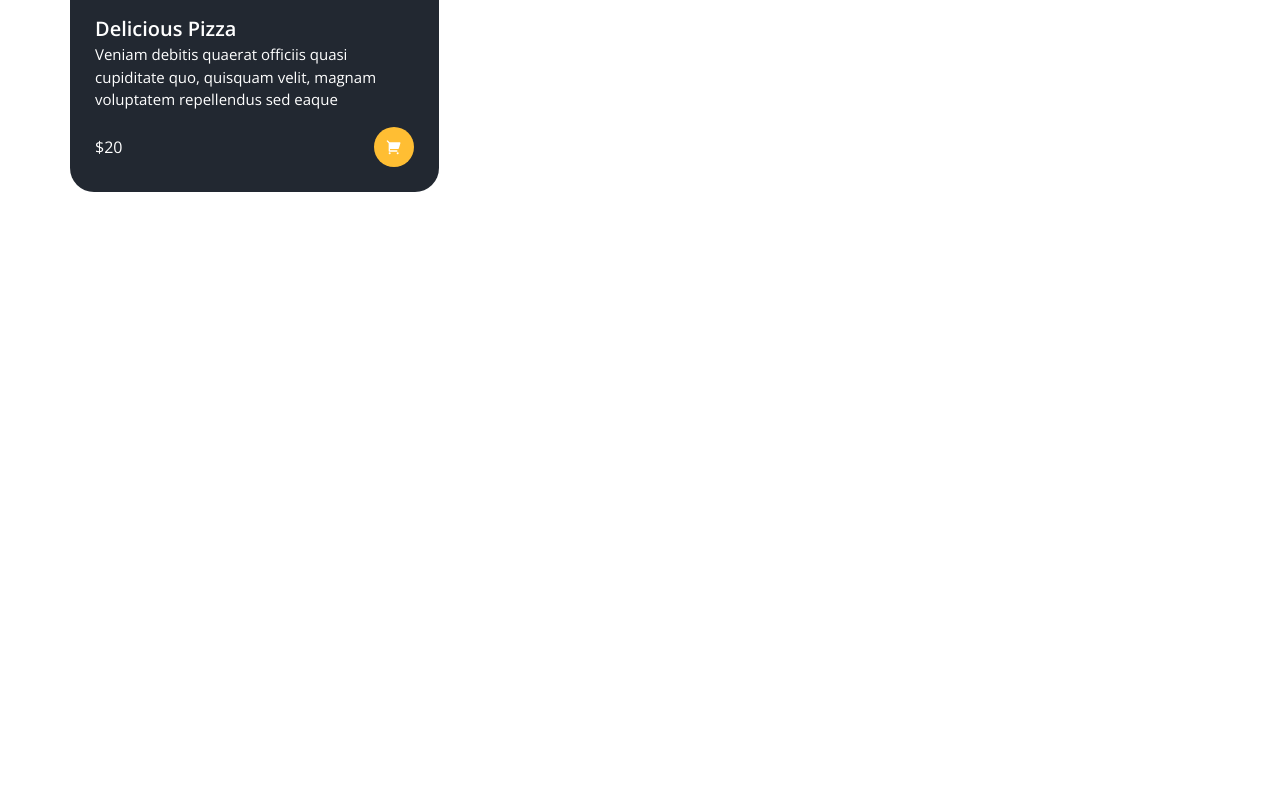
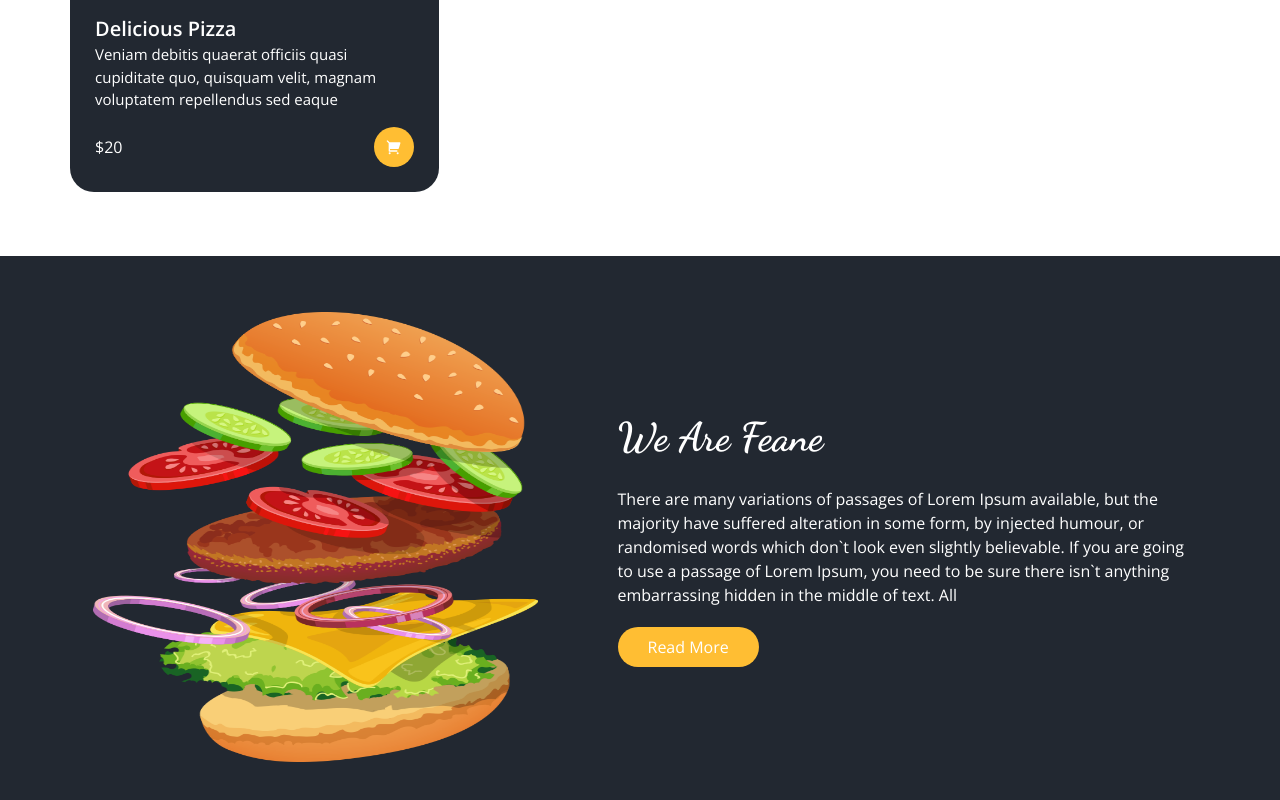
Before and after one commit to eminbasbayan/food-ordering-udemy, a Next.js app: page / in a window 1280 px wide. Shown: the part 2423-3223 px from the top of the page. Before the commit the page ends 2679 px from the top, so only its background shows below. Built offline with nearby package versions, Linux system fonts and the light colour scheme.

Commit message:
about component

```diff
--- /dev/null
+++ b/components/About.jsx
@@ -0,0 +1,30 @@
+import Image from "next/image";
+import Title from "./ui/Title";
+
+const About = () => {
+  return (
+    <div className="bg-secondary py-14">
+      <div className="container mx-auto flex items-center text-white gap-20 justify-center flex-wrap-reverse">
+        <div className="flex justify-center">
+          <div className="relative sm:w-[445px] sm-h-[600px]  flex justify-center w-[300px] h-[450px]">
+            <Image src="/images/about-img.png" alt="" layout="fill" />
+          </div>
+        </div>
+        <div className="md:w-1/2 ">
+          <Title addClass="text-[40px]">We Are Feane</Title>
+          <p className="my-5 flex flex-col items-center">
+            There are many variations of passages of Lorem Ipsum available, but
+            the majority have suffered alteration in some form, by injected
+            humour, or randomised words which don`t look even slightly
+            believable. If you are going to use a passage of Lorem Ipsum, you
+            need to be sure there isn`t anything embarrassing hidden in the
+            middle of text. All
+          </p>
+          <button className="btn-primary">Read More</button>
+        </div>
+      </div>
+    </div>
+  );
+};
+
+export default About;
--- a/pages/home/index.jsx
+++ b/pages/home/index.jsx
@@ -1,4 +1,5 @@
 import React from "react";
+import About from "../../components/About";
 import Campaigns from "../../components/Campaigns";
 import Carousel from "../../components/Carousel";
 import MenuWrapper from "../../components/product/MenuWrapper";
@@ -9,6 +10,7 @@
       <Carousel />
       <Campaigns />
       <MenuWrapper />
+      <About />
     </div>
   );
 };
```
Also changed, not shown: public/images/about-img.png (added).
